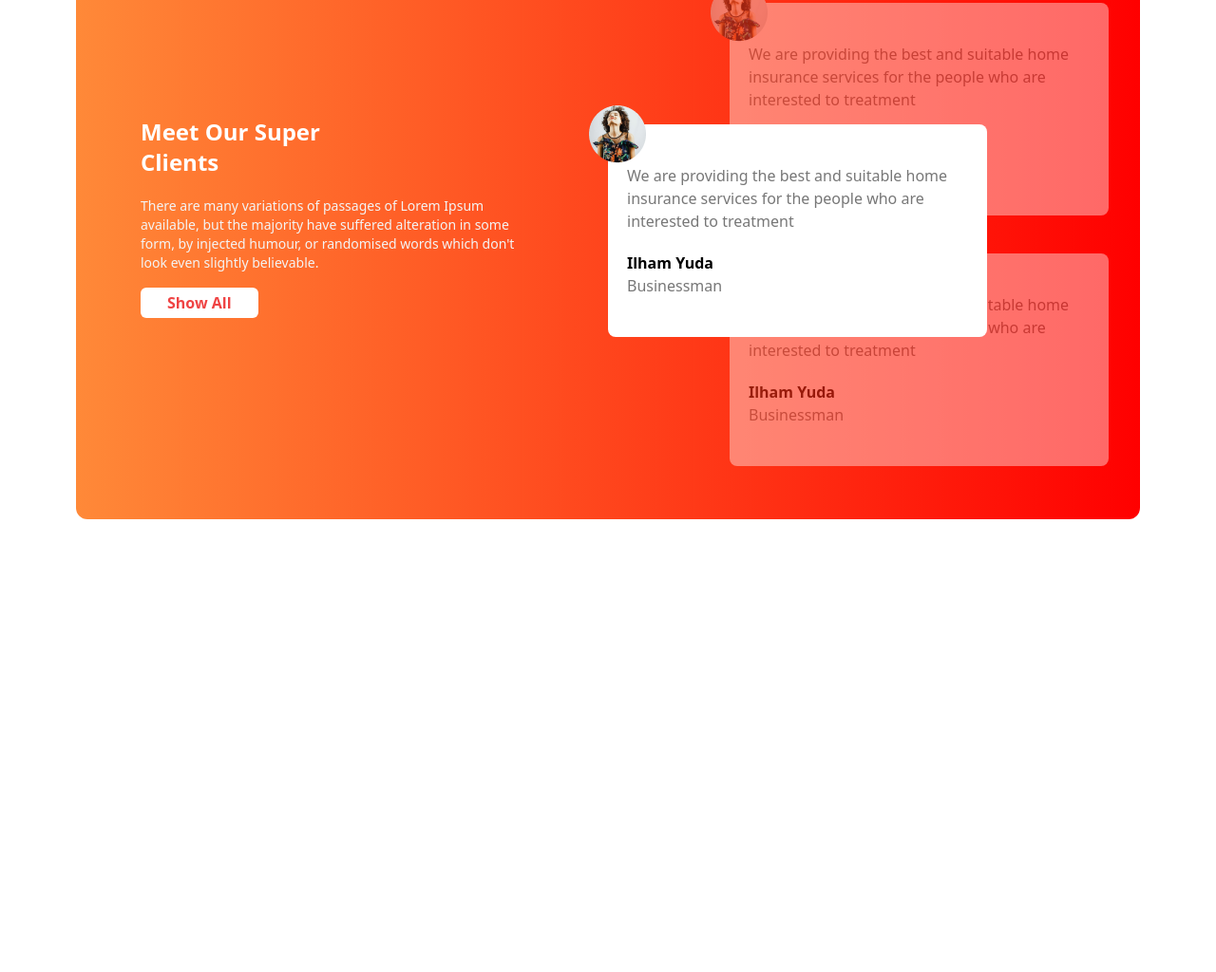
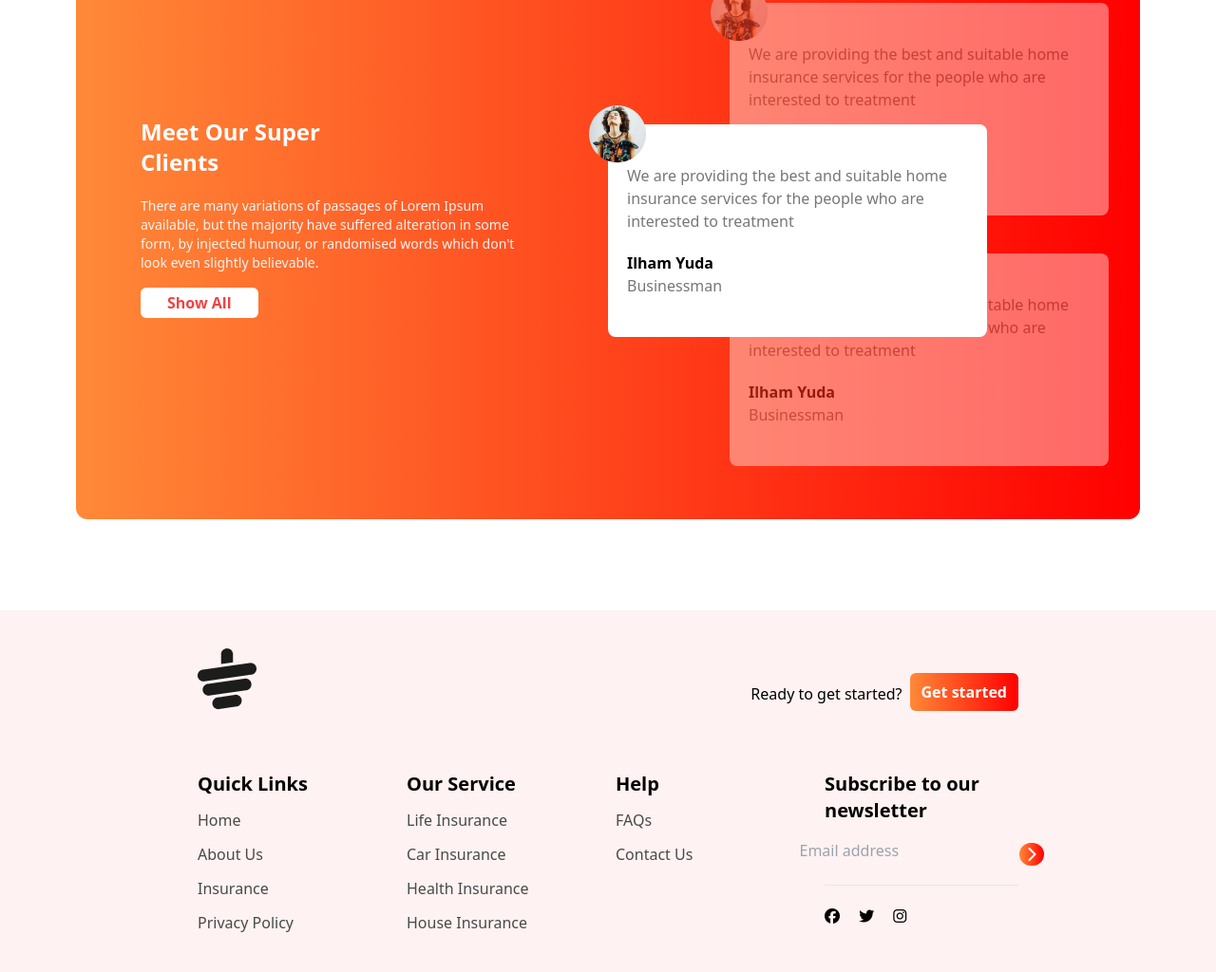
Before and after one commit to rubina02akter/tea-house-with-tailwind, a plain HTML site: page index.html in a window 1280 px wide. Shown: the part 1849-2873 px from the top of the page at 95% size. Before the commit the page ends 2492 px from the top, so only its background shows below. Drawn offline with nearby package versions, Linux system fonts and the light colour scheme.

Commit message:
footer section complete

```diff
--- a/index.html
+++ b/index.html
@@ -206,7 +206,7 @@
             <!-- Middle card -->
             <div class="absolute z-10 lg:top-56">
               <div
-                class="h-56 bg-white text-black rounded-lg w-full md:w-3/4 flex items-center px-5 "
+                class="h-56 bg-white text-black rounded-lg w-full md:w-3/4 flex items-center px-5"
               >
                 <div class="absolute -top-5 -left-5">
                   <img src="images/client.png" alt="" />
@@ -259,5 +259,69 @@
         </div>
       </section>
     </main>
+    <!-- footer section -->
+    <footer class=" bg-red-50 text-[#F4F4F4] px-4 py-10 lg:px-16">
+      <div class="w-9/12 mx-auto text-black">
+        <!-- logo -->
+        <div class="mb-8 flex justify-between">
+          <img class="mb-8" src="images/cup.png" alt="" />
+          <div class="flex items-center gap-2">
+            <h4>Ready to get started?</h4>
+            <button
+              class="bg-gradient-to-r from-[#FF8938] to-[#FF0000] px-3 py-2 rounded-md text-white mt-2 font-bold mb-5 lg:mb-3"
+            >
+              Get started
+            </button>
+          </div>
+        </div>
+        <!-- links -->
+        <div class="grid grid-cols-1 md:grid-cols-2 lg:grid-cols-4 gap-4">
+          <!-- first column -->
+          <div>
+            <h3 class="font-semibold text-xl mb-3">Quick Links</h3>
+            <ul class="space-y-3 text-[#494949]">
+              <li><a class="hover:text-orange-600">Home</a></li>
+              <li><a class="hover:text-orange-600">About Us</a></li>
+              <li><a class="hover:text-orange-600">Insurance</a></li>
+              <li><a class="hover:text-orange-600">Privacy Policy</a></li>
+            </ul>
+          </div>
+          <!-- second column -->
+          <div>
+            <h3 class="font-semibold text-xl mb-3">Our Service</h3>
+            <ul class="space-y-3 text-[#494949]">
+              <li><a class="hover:text-orange-600">Life Insurance</a></li>
+              <li><a class="hover:text-orange-600">Car Insurance</a></li>
+              <li><a class="hover:text-orange-600">Health Insurance</a></li>
+              <li><a class="hover:text-orange-600">House Insurance</a></li>
+            </ul>
+          </div>
+          <!-- third column -->
+          <div>
+            <h3 class="font-semibold text-xl mb-3">Help</h3>
+            <ul class="space-y-3 text-[#494949]">
+              <li><a class="hover:text-orange-600">FAQs</a></li>
+              <li><a class="hover:text-orange-600">Contact Us</a></li>
+            </ul>
+          </div>
+          <!-- fourth column -->
+          <div>
+            <h3 class="font-semibold text-xl mb-3">
+              Subscribe to our newsletter
+            </h3>
+            <div class="flex justify-center space-y-2">
+              <input class="bg-transparent" placeholder="Email address" type="text">
+              <i class="fa-solid fa-chevron-right bg-gradient-to-r from-[#FF8938] to-[#FF0000] py-1 px-2 rounded-full text-white"></i>
+            </div>
+            <hr class="mt-5">
+            <div class="pt-5 space-x-4">
+              <i class="fa-brands fa-facebook"></i>
+              <i class="fa-brands fa-twitter"></i>
+              <i class="fa-brands fa-instagram"></i>
+            </div>
+          </div>
+        </div>
+      </div>
+    </footer>
   </body>
 </html>
```
